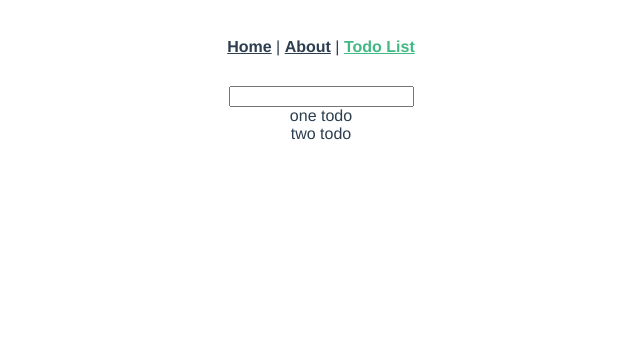
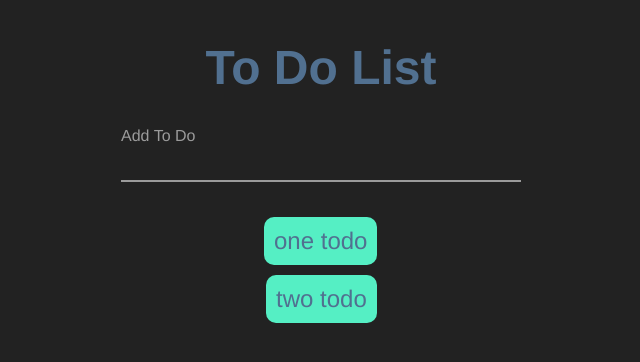
Before and after one commit to joshpled/Vue-ToDoList, a Vue app: page /todolist in a window 1280 px wide. Shown: the top 362 px of the page, without its empty margins (319-959 px from the left). Built offline with nearby package versions, Linux system fonts and the light colour scheme.

Commit message:
add todo component

```diff
--- a/package.json
+++ b/package.json
@@ -7,7 +7,9 @@
     "build": "vue-cli-service build"
   },
   "dependencies": {
+    "@fortawesome/fontawesome-free": "^5.15.3",
     "core-js": "^3.6.5",
+    "hover.css": "^2.3.2",
     "vue": "^3.0.0",
     "vue-router": "^4.0.0-0"
   },
--- a/src/App.vue
+++ b/src/App.vue
@@ -1,9 +1,5 @@
 <template>
-  <div id="nav">
-    <router-link to="/">Home</router-link> |
-    <router-link to="/about">About</router-link> |
-    <router-link :to="{name: 'ToDoList'}">Todo List</router-link>
-  </div>
+  <h1>To Do List</h1>
   <router-view/>
 </template>
 
@@ -13,19 +9,17 @@
   -webkit-font-smoothing: antialiased;
   -moz-osx-font-smoothing: grayscale;
   text-align: center;
-  color: #2c3e50;
+  color: #517090;
 }
 
-#nav {
-  padding: 30px;
+ body {
+	 font-family: 'Poppins', sans-serif;
+	 display: flex;
+	 flex-direction: column;
+	 align-items: center;
+	 min-height: 100vh;
+	 font-size: 1.5rem;
+	 background-color: #222;
 }
 
-#nav a {
-  font-weight: bold;
-  color: #2c3e50;
-}
-
-#nav a.router-link-exact-active {
-  color: #42b983;
-}
 </style>
--- /dev/null
+++ b/src/components/ToDo.vue
@@ -0,0 +1,44 @@
+<template>
+  <div class="item hvr-grow" ref="todo" @click="completeTodo">
+    {{ text }}<i class="far fa-times-circle deleteTodo" v-if="isCrossed"></i>
+  </div>
+</template>
+
+<script>
+import { ref } from "vue";
+export default {
+  props: ["text"],
+  setup(props) {
+    let text = ref(props.text);
+    let todo = ref(null);
+    let isCrossed = ref(false);
+
+    const completeTodo = () => {
+      isCrossed.value = true;
+      todo.value.classList.add("crossed");
+    };
+
+    return { text, todo, completeTodo, isCrossed };
+  },
+};
+</script>
+
+<style>
+.item {
+  background: #55efc4;
+  border-radius: 10px;
+  width: fit-content;
+  display: inline-block;
+  margin: 5px auto;
+  padding: 10px;
+  cursor: pointer;
+}
+.crossed {
+  text-decoration: line-through;
+  background: grey;
+}
+.deleteTodo {
+  color: rgb(223, 107, 107);
+  margin-left: 20px;
+}
+</style>
--- a/src/main.js
+++ b/src/main.js
@@ -2,4 +2,7 @@ import { createApp } from 'vue'
 import App from './App.vue'
 import router from './router'
 
+import 'hover.css'
+import '@fortawesome/fontawesome-free/js/all.js';
+
 createApp(App).use(router).mount('#app')
--- a/src/views/ToDoList.vue
+++ b/src/views/ToDoList.vue
@@ -1,21 +1,25 @@
 <template>
-  <div>
-      <input type="text" @keyup.enter="addToDo" v-model="todo">
-  </div>
+<div class="form__group field">
+  <input type="input" class="form__field" id='addToDo' @keyup.enter="addToDo" v-model="todo" />
+  <label for="addToDo" class="form__label">Add To Do</label>
+</div>
   <div class="list" v-for="todo in todos" :key="todo">
-     {{todo}}
+     <ToDo :text="todo" />
   </div>
 </template>
 
 <script>
 import {ref} from 'vue'
+import ToDo from '../components/ToDo.vue'
 export default {
+    components: {ToDo},
 setup(){
     let todo = ref(null)
     let todos = ref(['one todo', 'two todo'])
 
     const addToDo = (e) => {
-        return todos.value.push(todo.value)
+		todos.value.push(todo.value)
+		todo.value=''
     }
 
     return{ todo, todos, addToDo}
@@ -24,5 +28,58 @@ setup(){
 </script>
 
 <style>
-
+.form__group {
+	 position: relative;
+	 padding: 15px 0 0;
+	 margin-top: 10px;
+	 width: 50%;
+}
+ .form__field {
+	 font-family: inherit;
+	 width: 400px;
+	 border: 0;
+	 border-bottom: 2px solid #9b9b9b;
+	 outline: 0;
+	 font-size: 1.3rem;
+	 color: #fff;
+	 padding: 7px 0;
+	 background: transparent;
+	 transition: border-color 0.2s;
+     margin-bottom: 30px;
+}
+ .form__field::placeholder {
+	 color: transparent;
+}
+ .form__field:placeholder-shown ~ .form__label {
+	 font-size: 1.3rem;
+	 cursor: text;
+	 top: 20px;
+}
+ .form__label {
+	 position: absolute;
+	 top: 0;
+	 display: block;
+	 transition: 0.2s;
+	 font-size: 1rem;
+	 color: #9b9b9b;
+}
+ .form__field:focus {
+	 padding-bottom: 6px;
+	 font-weight: 700;
+	 border-width: 3px;
+	 border-image: linear-gradient(to right, #11998e, #38ef7d);
+	 border-image-slice: 1;
+}
+ .form__field:focus ~ .form__label {
+	 position: absolute;
+	 top: 0;
+	 display: block;
+	 transition: 0.2s;
+	 font-size: 1rem;
+	 color: #11998e;
+	 font-weight: 700;
+}
+ .form__field:required, .form__field:invalid {
+	 box-shadow: none;
+}
 </style>
```
Also changed, not shown: 1 other file (tests, documents, lock files or other folders).
